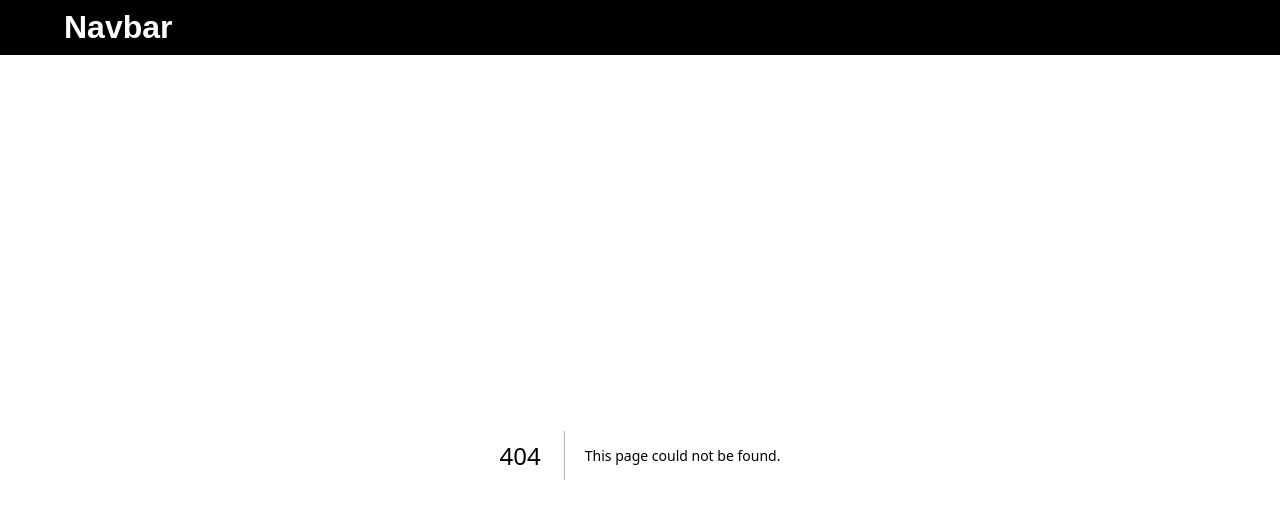
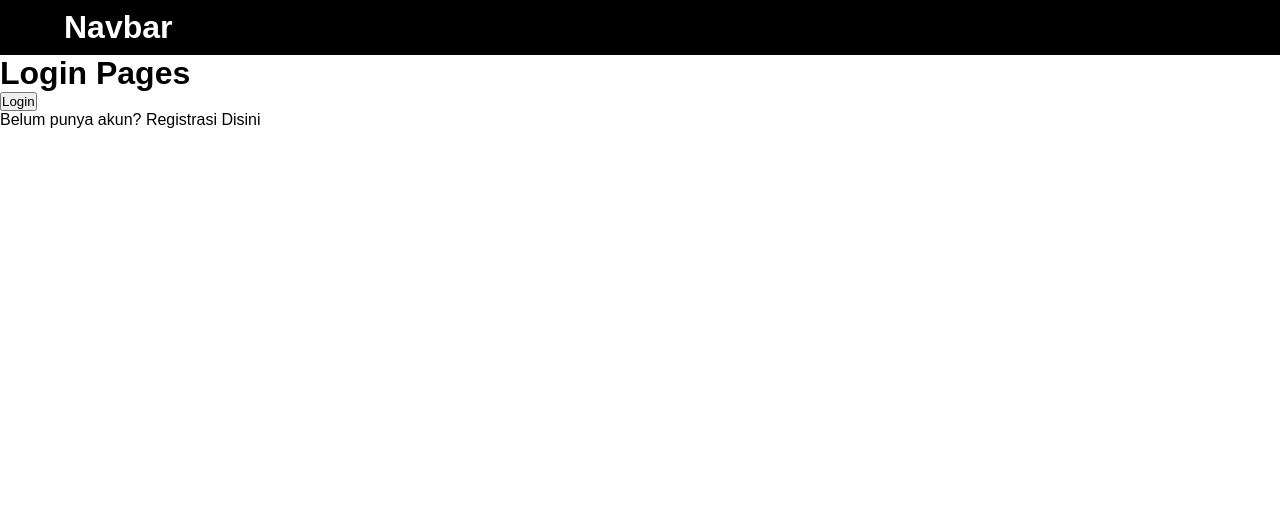
Before and after one commit to Protengstar/Study-NextJS, a Next.js app in the folder my-app/: page /auth/login in a window 1280 px wide. Before the commit this address had no page. Shown: the top 518 px of the page. Built offline with nearby package versions, Linux system fonts and the light colour scheme.

Commit message:
Link & Navigation

```diff
--- /dev/null
+++ b/my-app/src/pages/auth/login.tsx
@@ -0,0 +1,20 @@
+import Link from "next/link";
+import { useRouter } from "next/router";
+
+const LoginPage = () => {
+  const { push } = useRouter();
+  const handlerLogin = () => {
+    push("/product");
+  };
+  return (
+    <div>
+      <h1>Login Pages</h1>
+      <button onClick={() => handlerLogin()}>Login</button>
+      <p>
+        Belum punya akun? Registrasi <Link href={"/auth/register"}>Disini</Link>
+      </p>
+    </div>
+  );
+};
+
+export default LoginPage;
```
Also changed, not shown: my-app/src/pages/auth/register.tsx (added, +14 -0 lines), my-app/src/pages/product/index.tsx (+10 -0 lines), my-app/src/pages/shop/[[...slug]].tsx (added, +13 -0 lines), my-app/.eslintrc.json.
